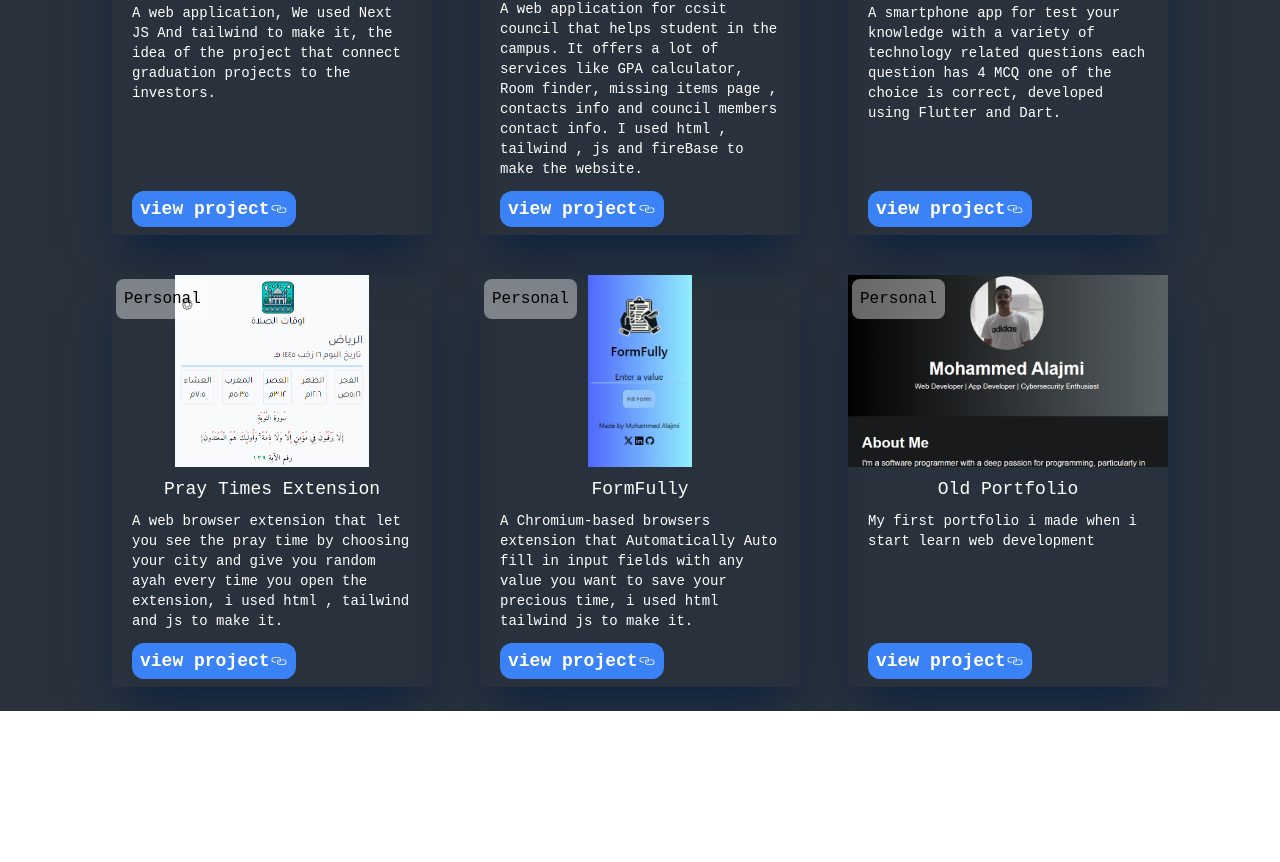
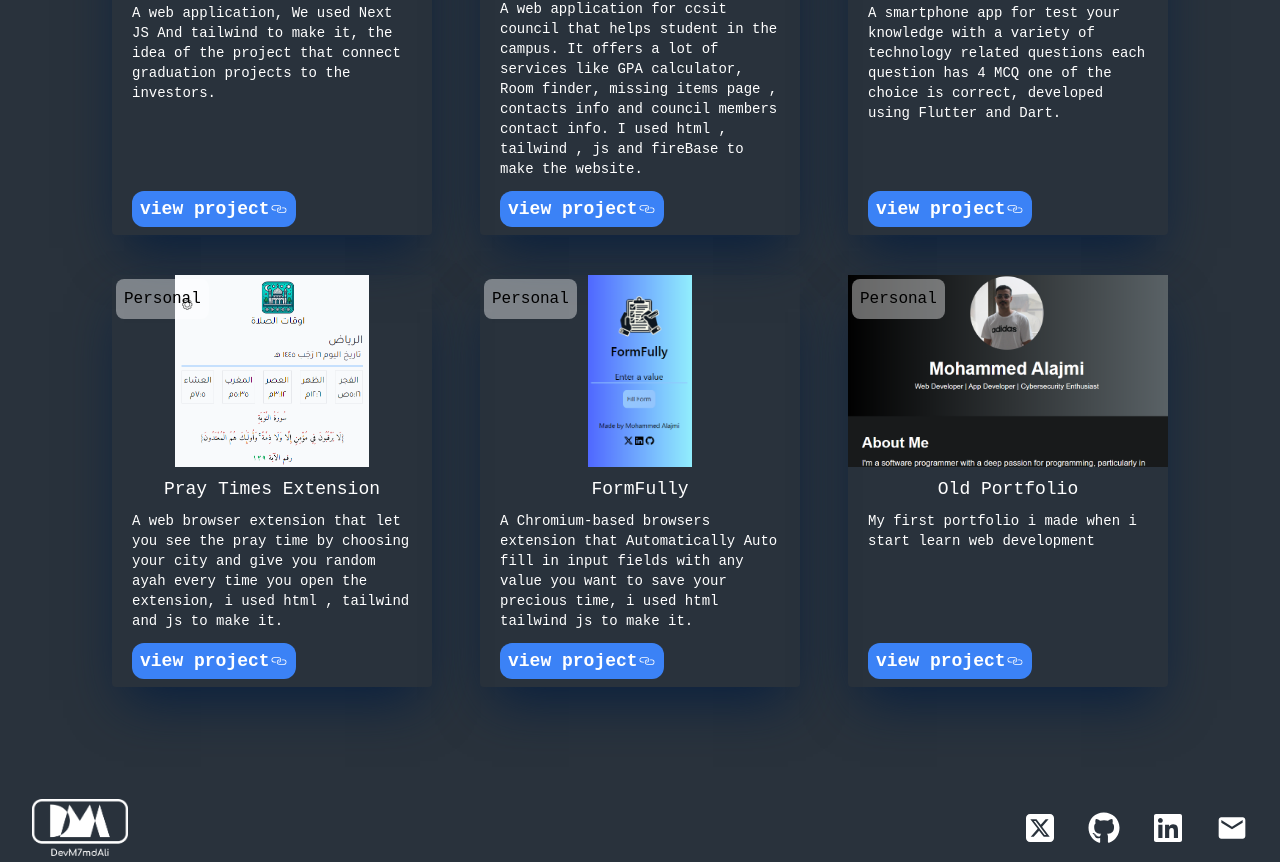
Before and after one commit to DevM7mdAli/PortfolioWeb, a React (Create React App) app: page / in a window 1280 px wide. Shown: the part 1935-2797 px from the top of the page. Before the commit the page ends 2646 px from the top, so only its background shows below. Built offline with nearby package versions, Linux system fonts and the light colour scheme; a web font is replaced by a local one.

Commit message:
adding Footer

```diff
--- a/src/App.js
+++ b/src/App.js
@@ -8,6 +8,7 @@ import LogoGif from './assets/aboutPics/HiEmojiGif.gif'
 import ProjectCard from './components/projects/ProjectCard';
 import { createBrowserRouter, Route, createRoutesFromElements, RouterProvider } from 'react-router-dom'
 import Error404 from './components/Error'
+import Footer from './components/Footer';
 
 
 
@@ -27,20 +28,22 @@ function App() {
 
 function HolderElement() {
   return (
-    <div className="App font-Reddit flex flex-col items-center min-h-screen pb-6 text-white bg-mainBackground">
+    <div className="App font-Reddit flex flex-col items-center min-h-screen text-white bg-mainBackground">
 
 
       <NavBar />
 
 
+      <div>
+        <div className='flex flex-col gap-y-64 justify-center items-center w-full px-8 lg:px-24 mt-20'>
+          <AboutCard imgLogo={Logo} imgGif={LogoGif} resumeLink={me.resumeLink} linkedLink={me.linkedLink} GitHubLink={me.GitHubLink} XLink={me.XLink} Email={me.Email} about={`${me.about}`} />
 
-      <div className='flex flex-col gap-y-64 justify-center items-center w-full px-8 lg:px-24 mt-20'>
-        <AboutCard imgLogo={Logo} imgGif={LogoGif} resumeLink={me.resumeLink} linkedLink={me.linkedLink} GitHubLink={me.GitHubLink} XLink={me.XLink} Email={me.Email} about={`${me.about}`} />
+          <Skills />
 
-        <Skills />
-
-        <ProjectCard />
+          <ProjectCard />
+        </div>
       </div>
+      <Footer linkedLink={me.linkedLink} GitHubLink={me.GitHubLink} XLink={me.XLink} Email={me.Email} />
     </div>
   )
 }
--- a/src/components/Footer.js
+++ b/src/components/Footer.js
@@ -1,6 +1,34 @@
-export default function Footer() {
+import { FaGithub, FaLinkedin } from "react-icons/fa";
+import { MdEmail } from "react-icons/md";
+import { FaSquareXTwitter } from "react-icons/fa6";
+import DMA from '../assets/DMA.png'
+
+export default function Footer({ linkedLink, GitHubLink, XLink, Email }) {
   return (
-    <>
-    </>
-  )
+    <footer className="w-full bg-mainBackground p-8 mt-20">
+      <div className="flex flex-row flex-wrap items-center justify-center gap-y-6 gap-x-12  text-center md:justify-between">
+        <a href="#" alt="logo" className="flex justify-center items-center md:w-24 w-16" >
+          <img src={DMA} alt="logo" />
+        </a>
+        <div className="flex flex-wrap items-center gap-y-2 gap-x-8">
+          <a href={XLink} target="_blank" rel="noopener noreferrer">
+            <FaSquareXTwitter size={32} />
+          </a>
+          <a href={GitHubLink} target="_blank" rel="noopener noreferrer">
+            <FaGithub size={32} />
+          </a>
+          <a href={linkedLink} target="_blank" rel="noopener noreferrer">
+            <FaLinkedin size={32} />
+          </a>
+          <a href={Email}>
+            <MdEmail size={32} />
+          </a>
+        </div>
+      </div>
+      <hr className="my-8 border-white-50" />
+      <p className="text-white text-center font-normal">
+        &copy; 2024 Mohammed Alajmi
+      </p>
+    </footer>
+  );
 }
```
